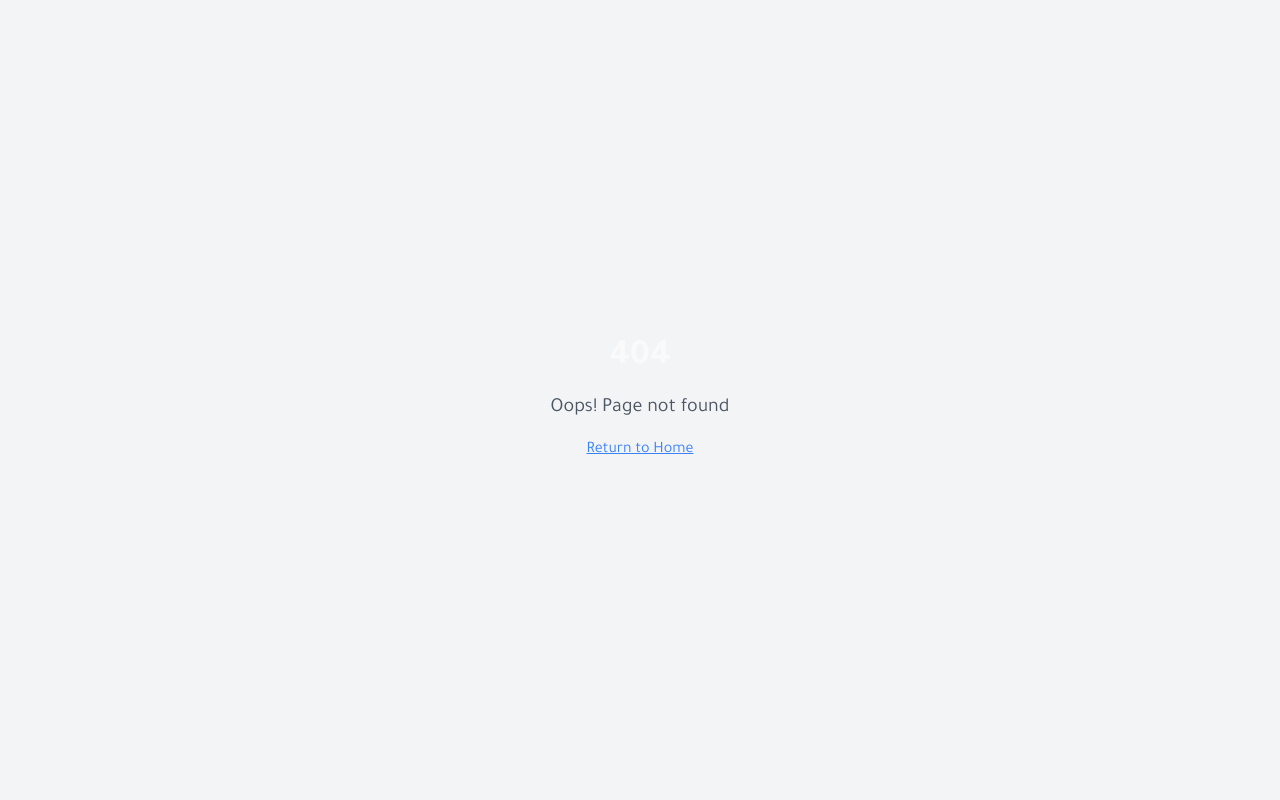
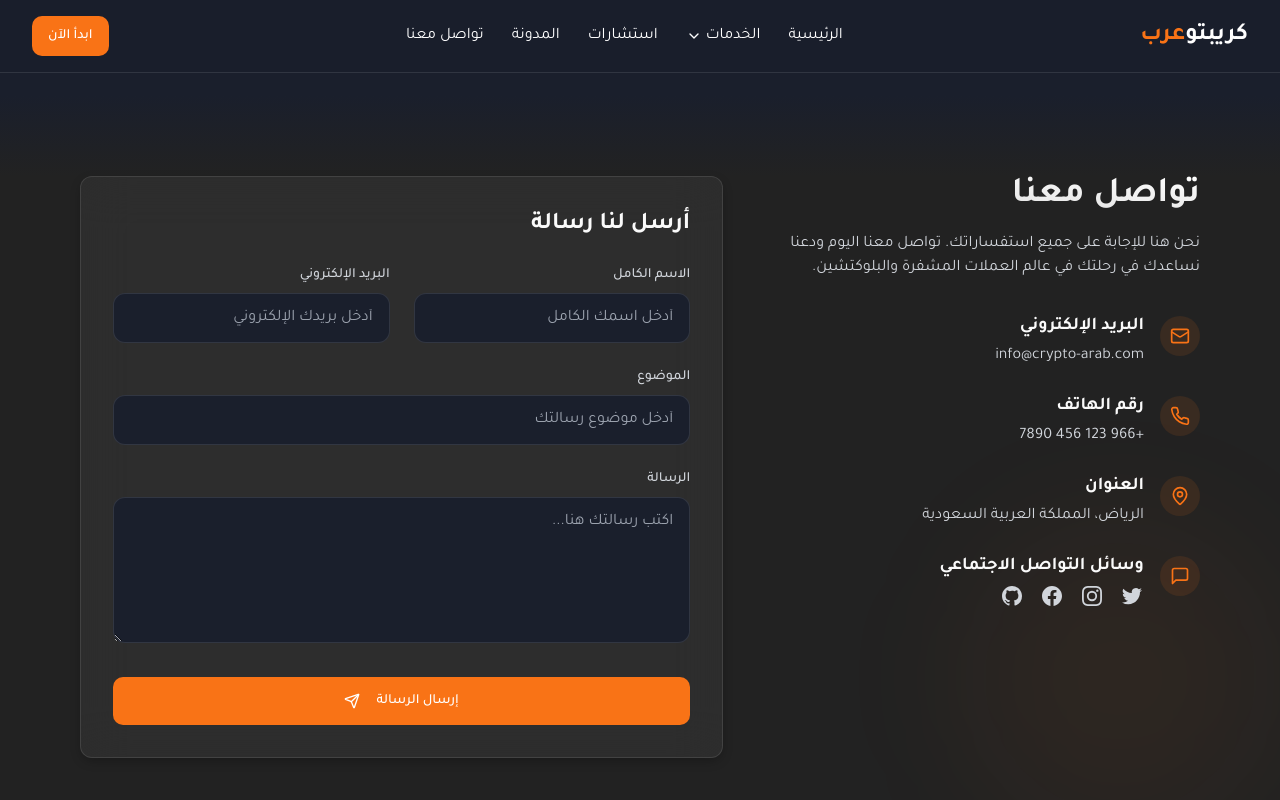
Before and after one commit to ihabhamed/cryptoarabi, a React (Vite) app: page /contact in a window 1280 px wide. Before the commit this address had no page. Shown: the top 800 px of the page. Built offline with nearby package versions, Linux system fonts and the light colour scheme.

Commit message:
Refactor: Update homepage design
- Remove image, center text, remove customer reviews and contact section.
- Move contact section to a separate page.
- Center and style call-to-action buttons.

```diff
--- a/src/App.tsx
+++ b/src/App.tsx
@@ -1,9 +1,11 @@
+
 import { Toaster } from "@/components/ui/toaster";
 import { Toaster as Sonner } from "@/components/ui/sonner";
 import { TooltipProvider } from "@/components/ui/tooltip";
 import { QueryClient, QueryClientProvider } from "@tanstack/react-query";
 import { BrowserRouter, Routes, Route } from "react-router-dom";
 import Index from "./pages/Index";
+import Contact from "./pages/Contact";
 import NotFound from "./pages/NotFound";
 
 const queryClient = new QueryClient();
@@ -16,6 +18,7 @@ const App = () => (
       <BrowserRouter>
         <Routes>
           <Route path="/" element={<Index />} />
+          <Route path="/contact" element={<Contact />} />
           {/* ADD ALL CUSTOM ROUTES ABOVE THE CATCH-ALL "*" ROUTE */}
           <Route path="*" element={<NotFound />} />
         </Routes>
--- a/src/components/HeroSection.tsx
+++ b/src/components/HeroSection.tsx
@@ -49,7 +49,7 @@ const HeroSection = () => {
   }, []);
 
   return (
-    <section className="relative pt-28 pb-20 lg:pt-36 lg:pb-28 overflow-hidden">
+    <section className="relative pt-36 pb-20 lg:pt-48 lg:pb-28 overflow-hidden">
       {/* Animated Background Elements */}
       <div ref={backgroundRef} className="absolute inset-0 z-0 overflow-hidden">
         {/* Gradient background */}
@@ -72,8 +72,7 @@ const HeroSection = () => {
       </div>
 
       <div className="container-custom relative z-10">
-        <div className="flex flex-col md:flex-row-reverse items-center">
-          <div className="md:w-1/2 text-center md:text-right mb-10 md:mb-0">
+        <div className="flex flex-col items-center text-center">
           <h1
             className="text-4xl lg:text-5xl xl:text-6xl font-bold mb-4 leading-tight animate-fade-in"
             style={{ textShadow: '0 0 15px rgba(255, 255, 255, 0.3)' }}
@@ -81,10 +80,10 @@ const HeroSection = () => {
             مستقبل المال الرقمي <br />
             يبدأ من <span className="text-gradient-primary glow-text">هنا</span>
           </h1>
-            <p className="text-lg text-gray-300 mb-8 max-w-xl md:mx-0 mx-auto animate-fade-in" style={{ animationDelay: '0.3s' }}>
+          <p className="text-lg text-gray-300 mb-8 max-w-2xl mx-auto animate-fade-in" style={{ animationDelay: '0.3s' }}>
             استكشف عالم العملات المشفرة والبلوكتشين مع منصتنا المتخصصة. نقدم لك أحدث المعلومات والتحليلات والاستشارات في عالم الويب 3.0
           </p>
-            <div className="flex flex-wrap justify-center md:justify-start gap-4 animate-fade-in" style={{ animationDelay: '0.5s' }}>
+          <div className="flex flex-wrap justify-center gap-4 animate-fade-in" style={{ animationDelay: '0.5s' }}>
             <Button
               className="bg-crypto-orange hover:bg-crypto-orange/80 text-white py-6 px-8 rounded-lg text-lg transition-all duration-300 hover:scale-105 hover:shadow-[0_0_15px_rgba(249,115,22,0.5)]"
             >
@@ -97,30 +96,6 @@ const HeroSection = () => {
             >
               تعلم المزيد
             </Button>
-            </div>
-          </div>
-
-          <div className="md:w-1/2 md:pl-10 animate-fade-in" style={{ animationDelay: '0.2s' }}>
-            <div className="relative">
-              <div className="absolute inset-0 bg-gradient-to-br from-crypto-orange/20 to-crypto-lightBlue/20 rounded-2xl blur-xl"></div>
-              <div className="floating-element relative glass-morphism rounded-2xl p-6 transition-transform duration-700 hover:translate-y-[-5px]">
-                <img
-                  src="https://images.unsplash.com/photo-1621761191319-c6fb62004040?ixlib=rb-4.0.3&auto=format&fit=crop&w=600&q=80"
-                  alt="Crypto illustration"
-                  className="w-full h-auto rounded-xl shadow-2xl"
-                />
-
-                {/* Animated overlay elements */}
-                <div className="absolute top-4 right-4 w-12 h-12 rounded-lg bg-crypto-orange/10 backdrop-blur-sm border border-white/10 flex items-center justify-center animate-pulse">
-                  <div className="w-8 h-8 bg-crypto-orange/30 rounded-md"></div>
-                </div>
-
-                <div className="absolute bottom-8 left-8 w-16 h-16 rounded-lg bg-crypto-lightBlue/10 backdrop-blur-sm border border-white/10 flex items-center justify-center">
-                  <div className="w-10 h-10 bg-crypto-lightBlue/30 rounded-md animate-pulse"></div>
-                </div>
-              </div>
-              <div className="absolute -bottom-6 -left-6 w-32 h-32 bg-crypto-orange/30 rounded-full blur-2xl floating-element pulse-animation"></div>
-            </div>
           </div>
         </div>
 
@@ -141,8 +116,7 @@ const HeroSection = () => {
         </div>
       </div>
 
-      {/* Add CSS for the animations */}
-      <style jsx>{`
+      <style>{`
         @keyframes glow {
           0% { text-shadow: 0 0 5px rgba(249, 115, 22, 0.5); }
           50% { text-shadow: 0 0 20px rgba(249, 115, 22, 0.8), 0 0 30px rgba(249, 115, 22, 0.6); }
--- a/src/components/Navbar.tsx
+++ b/src/components/Navbar.tsx
@@ -1,5 +1,6 @@
 
 import React, { useState } from 'react';
+import { Link } from 'react-router-dom';
 import { Button } from "@/components/ui/button";
 import {
   Menu,
@@ -16,12 +17,12 @@ const Navbar = () => {
       <div className="container-custom mx-auto flex justify-between items-center py-4">
         {/* Logo */}
         <div className="flex items-center">
-          <a href="#" className="text-2xl font-bold text-white">كريبتو<span className="text-crypto-orange">عرب</span></a>
+          <Link to="/" className="text-2xl font-bold text-white">كريبتو<span className="text-crypto-orange">عرب</span></Link>
         </div>
 
         {/* Desktop Menu */}
         <div className="hidden md:flex items-center space-x-1 space-x-reverse">
-          <a href="#" className="px-3 py-2 text-white hover:text-crypto-orange transition-colors">الرئيسية</a>
+          <Link to="/" className="px-3 py-2 text-white hover:text-crypto-orange transition-colors">الرئيسية</Link>
 
           {/* Services Dropdown */}
           <div className="relative group">
@@ -42,7 +43,7 @@ const Navbar = () => {
 
           <a href="#" className="px-3 py-2 text-white hover:text-crypto-orange transition-colors">استشارات</a>
           <a href="#" className="px-3 py-2 text-white hover:text-crypto-orange transition-colors">المدونة</a>
-          <a href="#" className="px-3 py-2 text-white hover:text-crypto-orange transition-colors">تواصل معنا</a>
+          <Link to="/contact" className="px-3 py-2 text-white hover:text-crypto-orange transition-colors">تواصل معنا</Link>
         </div>
 
         {/* Call to action button */}
@@ -64,7 +65,7 @@ const Navbar = () => {
       {isOpen && (
         <div className="md:hidden bg-crypto-darkGray glass-morphism animate-slide-in-right">
           <div className="px-2 pt-2 pb-3 space-y-1">
-            <a href="#" className="block px-3 py-2 text-white hover:text-crypto-orange transition-colors">الرئيسية</a>
+            <Link to="/" className="block px-3 py-2 text-white hover:text-crypto-orange transition-colors">الرئيسية</Link>
 
             {/* Mobile Services Dropdown */}
             <div>
@@ -88,7 +89,7 @@ const Navbar = () => {
 
             <a href="#" className="block px-3 py-2 text-white hover:text-crypto-orange transition-colors">استشارات</a>
             <a href="#" className="block px-3 py-2 text-white hover:text-crypto-orange transition-colors">المدونة</a>
-            <a href="#" className="block px-3 py-2 text-white hover:text-crypto-orange transition-colors">تواصل معنا</a>
+            <Link to="/contact" className="block px-3 py-2 text-white hover:text-crypto-orange transition-colors">تواصل معنا</Link>
 
             <Button className="w-full mt-4 bg-crypto-orange hover:bg-crypto-orange/80 text-white">ابدأ الآن</Button>
           </div>
--- /dev/null
+++ b/src/pages/Contact.tsx
@@ -0,0 +1,19 @@
+
+import React from 'react';
+import Navbar from '../components/Navbar';
+import ContactSection from '../components/ContactSection';
+import Footer from '../components/Footer';
+
+const Contact = () => {
+  return (
+    <div className="min-h-screen bg-crypto-darkBlue">
+      <Navbar />
+      <div className="pt-24"> {/* Add padding top to account for fixed navbar */}
+        <ContactSection />
+      </div>
+      <Footer />
+    </div>
+  );
+};
+
+export default Contact;
--- a/src/pages/Index.tsx
+++ b/src/pages/Index.tsx
@@ -5,8 +5,6 @@ import HeroSection from '../components/HeroSection';
 import ServicesSection from '../components/ServicesSection';
 import AboutSection from '../components/AboutSection';
 import BlogSection from '../components/BlogSection';
-import TestimonialsSection from '../components/TestimonialsSection';
-import ContactSection from '../components/ContactSection';
 import Footer from '../components/Footer';
 
 const Index = () => {
@@ -17,8 +15,6 @@ const Index = () => {
       <ServicesSection />
       <AboutSection />
       <BlogSection />
-      <TestimonialsSection />
-      <ContactSection />
       <Footer />
     </div>
   );
```
Lines whose indentation alone changed are shown as unchanged.
